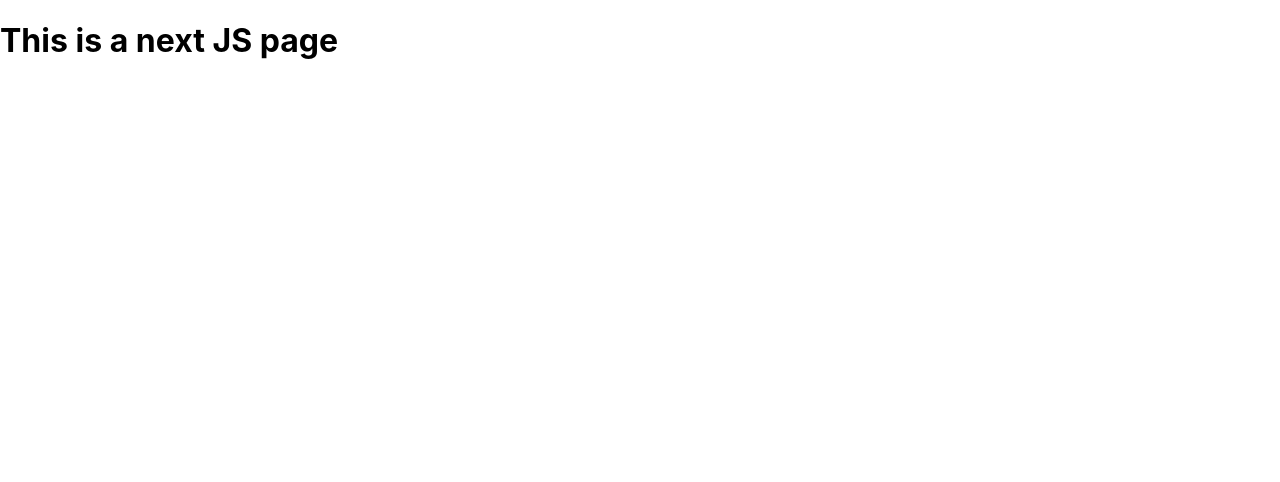
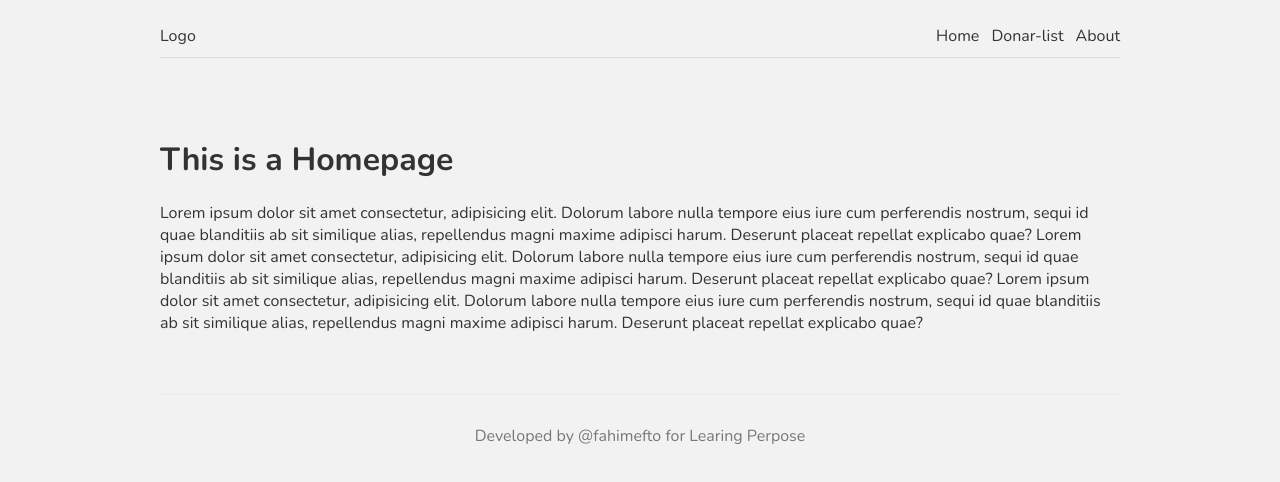
Before and after one commit to Fahimefto/NextJS-DemoProject, a Next.js app: page / in a window 1280 px wide. Shown: the top 482 px of the page. Built offline with nearby package versions, Linux system fonts and the light colour scheme.

Commit message:
nextjs page,routes,components,linking beetween pages,style,404 page,redirectadded

```diff
--- /dev/null
+++ b/components/Footer.js
@@ -0,0 +1,5 @@
+const Footer = () => {
+  return <footer>Developed by @fahimefto for Learing Perpose</footer>;
+};
+
+export default Footer;
--- /dev/null
+++ b/components/Layout.js
@@ -0,0 +1,14 @@
+import Footer from "./Footer";
+import Navbar from "./NavBar";
+
+const Layout = ({ children }) => {
+  return (
+    <div className="content">
+      <Navbar />
+      {children}
+      <Footer />
+    </div>
+  );
+};
+
+export default Layout;
--- /dev/null
+++ b/components/NavBar.js
@@ -0,0 +1,20 @@
+import Link from "next/link";
+const Navbar = () => {
+  return (
+    <nav>
+      <div className="logo">Logo</div>
+      <Link href="/">
+        <a>Home</a>
+      </Link>
+      <Link href="/donar">
+        <a>Donar-list</a>
+      </Link>
+
+      <Link href="/about">
+        <a>About</a>
+      </Link>
+    </nav>
+  );
+};
+
+export default Navbar;
--- a/pages/_app.js
+++ b/pages/_app.js
@@ -1,7 +1,12 @@
-import '../styles/globals.css'
+import Layout from "../components/Layout";
+import "../styles/globals.css";
 
 function MyApp({ Component, pageProps }) {
-  return <Component {...pageProps} />
+  return (
+    <Layout>
+      <Component {...pageProps} />
+    </Layout>
+  );
 }
 
-export default MyApp
+export default MyApp;
--- a/pages/index.js
+++ b/pages/index.js
@@ -1,11 +1,26 @@
 import Head from "next/head";
 import Image from "next/image";
 import styles from "../styles/Home.module.css";
+import Navbar from "../components/NavBar";
+import Footer from "../components/Footer";
 
 export default function Home() {
   return (
     <div>
-      <h1>This is a next JS page</h1>
+      <h1>This is a Homepage</h1>
+      <p>
+        Lorem ipsum dolor sit amet consectetur, adipisicing elit. Dolorum labore
+        nulla tempore eius iure cum perferendis nostrum, sequi id quae
+        blanditiis ab sit similique alias, repellendus magni maxime adipisci
+        harum. Deserunt placeat repellat explicabo quae? Lorem ipsum dolor sit
+        amet consectetur, adipisicing elit. Dolorum labore nulla tempore eius
+        iure cum perferendis nostrum, sequi id quae blanditiis ab sit similique
+        alias, repellendus magni maxime adipisci harum. Deserunt placeat
+        repellat explicabo quae? Lorem ipsum dolor sit amet consectetur,
+        adipisicing elit. Dolorum labore nulla tempore eius iure cum perferendis
+        nostrum, sequi id quae blanditiis ab sit similique alias, repellendus
+        magni maxime adipisci harum. Deserunt placeat repellat explicabo quae?
+      </p>
     </div>
   );
 }
--- a/styles/globals.css
+++ b/styles/globals.css
@@ -1,16 +1,37 @@
-html,
+@import url("https://fonts.googleapis.com/css2?family=Nunito:wght@300;400;600;700&display=swap");
+
 body {
-  padding: 0;
-  margin: 0;
-  font-family: -apple-system, BlinkMacSystemFont, Segoe UI, Roboto, Oxygen,
-    Ubuntu, Cantarell, Fira Sans, Droid Sans, Helvetica Neue, sans-serif;
+  background: #f2f2f2;
+  color: #333;
+  font-family: "Nunito";
 }
-
 a {
-  color: inherit;
+  color: #333;
   text-decoration: none;
 }
-
-* {
-  box-sizing: border-box;
+.content {
+  max-width: 960px;
+  margin: 0 auto;
 }
+nav {
+  margin: 15px auto 80px;
+  padding: 10px 0;
+  display: flex;
+  justify-content: flex-end;
+  align-items: flex-end;
+  border-bottom: 1px solid #ddd;
+}
+nav a {
+  margin-left: 12px;
+}
+nav .logo {
+  margin-right: auto;
+}
+footer {
+  display: block;
+  text-align: center;
+  padding: 30px 0;
+  margin-top: 60px;
+  color: #777;
+  border-top: 1px solid #eaeaea;
+}
```
Also changed, not shown: pages/404.js (added, +27 -0 lines), pages/about.js (added, +21 -0 lines), pages/donar/index.js (added, +9 -0 lines).
